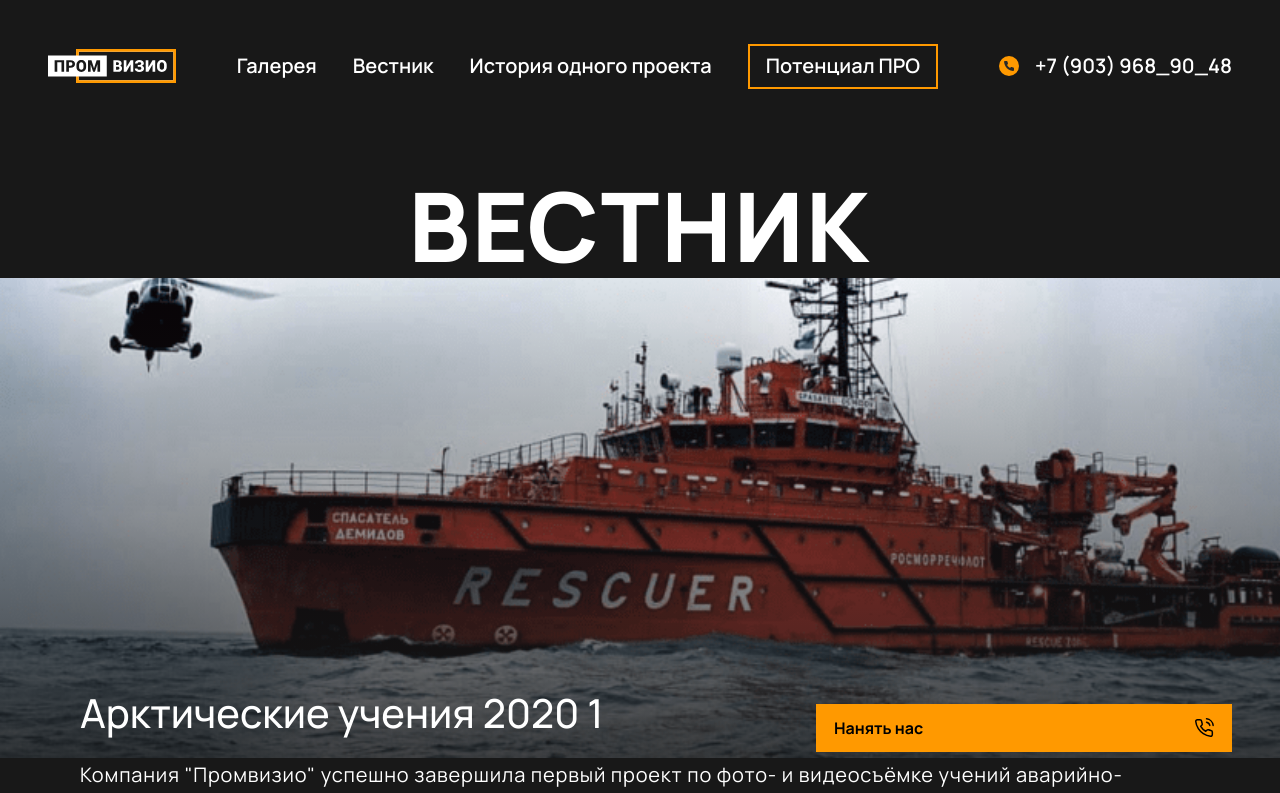
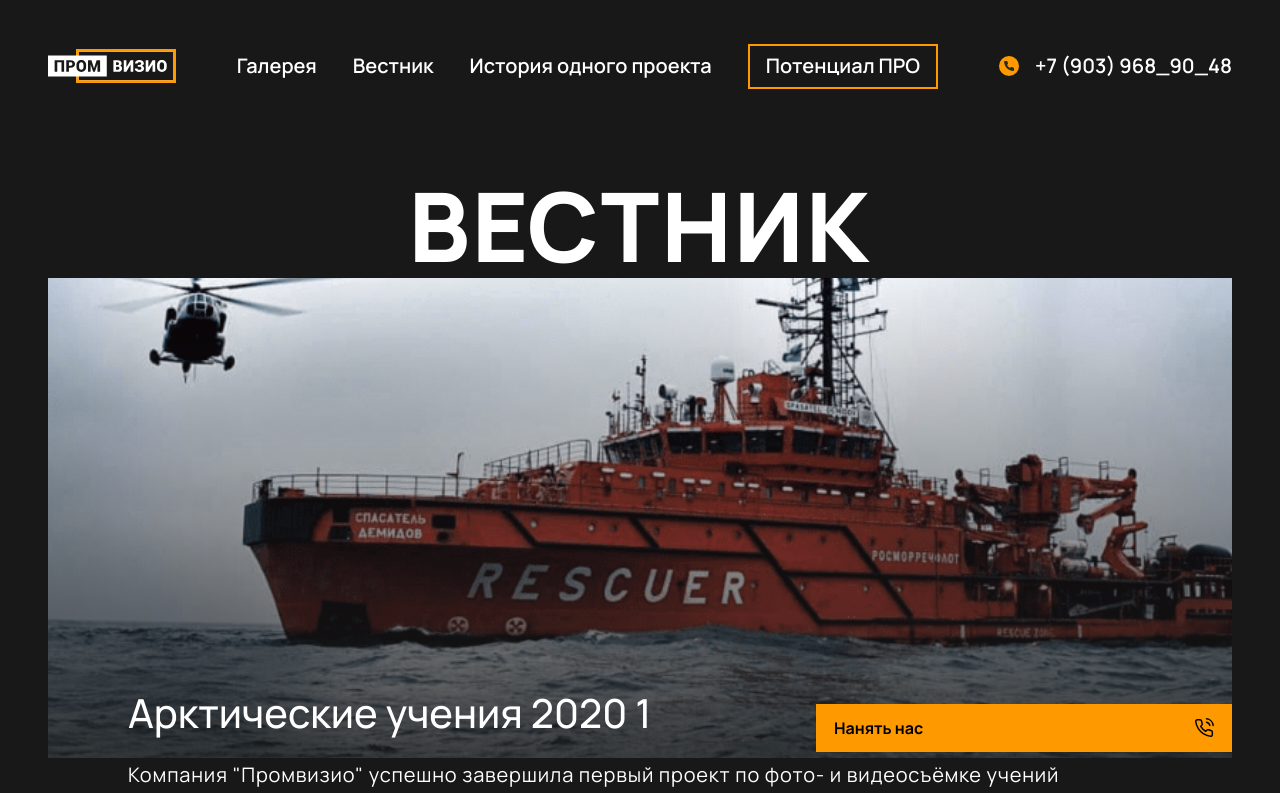
Before and after one commit to emildokukin/PromVisio, a React (Vite) app: page /news in a window 1280 px wide. Shown: the top 793 px of the page. Built offline with nearby package versions, Linux system fonts and the light colour scheme.

Commit message:
Use the same padding system everywhere

```diff
--- a/src/components/common/page/Page.module.scss
+++ b/src/components/common/page/Page.module.scss
@@ -3,11 +3,11 @@
   width: 100%;
   max-width: 100vw;
   min-height: calc(100vh - 100px);
-  padding-bottom: 128px;
+  padding: $padding-top $padding-x $padding-bottom $padding-x;
   margin: auto;
   background: $general-bg;
 
   @include mobile {
-    padding-bottom: 36px;
+    padding: $padding-top-m $padding-mx $padding-bottom-m;
   }
 }
--- a/src/components/pages/article/ArticlePage.module.scss
+++ b/src/components/pages/article/ArticlePage.module.scss
@@ -1,14 +1,12 @@
 .page {
   overflow: visible;
-  padding: $padding-x $padding-x 0 $padding-x;
-  padding-top: $padding-top-1;
-  padding-bottom: 133px;
+
+  @include desktop {
+    padding: $padding-top-1 $padding-x $padding-bottom;
+  }
 
   @include mobile {
     overflow: hidden;
-    padding: $padding-x $padding-mx 0 $padding-mx;
-    padding-top: 73px;
-    padding-bottom: 36px;
   }
 }
 
--- a/src/components/pages/gallery/GalleryPage.module.scss
+++ b/src/components/pages/gallery/GalleryPage.module.scss
@@ -1,7 +1,3 @@
-.content {
-  padding: 170px $padding-x 0;
-}
-
 .sections {
   display: flex;
   width: fit-content;
--- a/src/components/pages/gallery/GalleryPage.tsx
+++ b/src/components/pages/gallery/GalleryPage.tsx
@@ -37,7 +37,7 @@ const Gallery = () => {
         <title>Галерея</title>
       </Helmet>
 
-      <section className={styles.content}>
+      <section>
         <ul className={styles.sections}>
           <li
             className={clsx(styles.section, {[styles.sectionCurrent]: section === SECTION.PHOTO})}
--- a/src/components/pages/home/HomePage.module.scss
+++ b/src/components/pages/home/HomePage.module.scss
@@ -1,3 +1,7 @@
+.page {
+  padding-top: 0 !important;
+}
+
 .banner {
   position: relative;
   height: 100vh;
--- a/src/components/pages/news/NewsPage.module.scss
+++ b/src/components/pages/news/NewsPage.module.scss
@@ -1,6 +1,4 @@
 .news {
-  padding: $padding-top 0 0 0;
-
   @include mobile {
     padding: 73px 0 0;
 
--- a/src/variables.scss
+++ b/src/variables.scss
@@ -17,7 +17,10 @@ $font-manrope: 'Manrope', sans-serif;
 $header-height: 87px;
 $header-height-m: 50px;
 $padding-top: 174px;
+$padding-top-m: 73px;
 $padding-top-1: 132px;
+$padding-bottom: 128px;
+$padding-bottom-m: 36px;
 $padding-x: 48px;
 $padding-mx: 16px;
 $max-content: 1312px;
```
